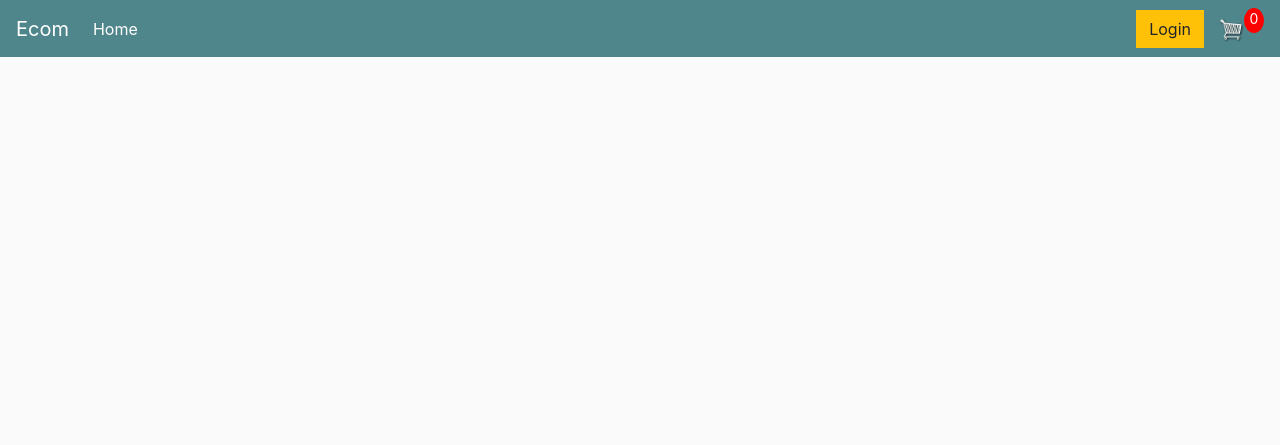
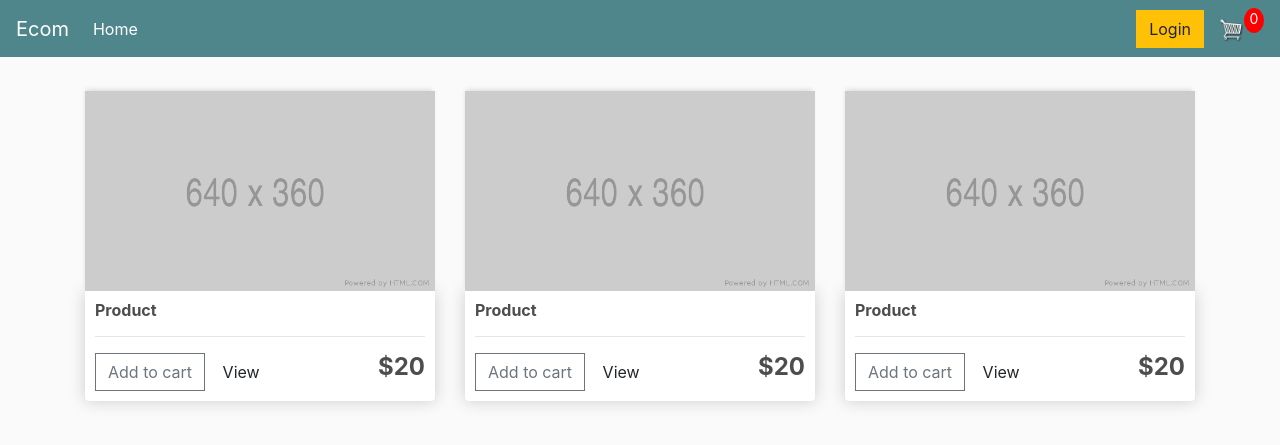
Before and after one commit to yo14/rwid-ecommerce, a Django app: page / in a window 1280 px wide. Shown: the top 445 px of the page. Run offline with Django 3.2, Linux system fonts and the light colour scheme; some libraries are stand-ins or nearby versions.

Commit message:
Materi: Menyelesaikan Home Page

```diff
--- a/ecommerce/store/templates/store/main.html
+++ b/ecommerce/store/templates/store/main.html
@@ -37,6 +37,11 @@
       </div>
     </nav>
 
+    <div class="container">
+      <br>
+      {% block content %}
+      {% endblock %}
+    </div>
 
     <!-- Optional JavaScript -->
     <!-- jQuery first, then Popper.js, then Bootstrap JS -->
--- a/ecommerce/store/templates/store/store.html
+++ b/ecommerce/store/templates/store/store.html
@@ -4,5 +4,38 @@
 
 {% block content %}
 
-<h3>store</h3>
+<div class="row">
+    <div class="col-lg-4">
+        <img src="{% static 'images/placeholder.png' %}" alt="" class="thumbnail">
+        <div class="box-element product">
+            <h6><strong>Product</strong></h6>
+            <hr>
+            <button class="btn btn-outline-secondary add-btn">Add to cart</button>
+            <a href="#" class="btn btn-outline success">View</a>
+            <h4 style="display:inline-block; float:right;"><strong>$20</strong></h4>
+        </div>
+    </div>
+    <div class="col-lg-4">
+        <img src="{% static 'images/placeholder.png' %}" alt="" class="thumbnail">
+        <div class="box-element product">
+            <h6><strong>Product</strong></h6>
+            <hr>
+            <button class="btn btn-outline-secondary add-btn">Add to cart</button>
+            <a href="#" class="btn btn-outline success">View</a>
+            <h4 style="display:inline-block; float:right;"><strong>$20</strong></h4>
+        </div>
+    </div>
+    <div class="col-lg-4">
+        <img src="{% static 'images/placeholder.png' %}" alt="" class="thumbnail">
+        <div class="box-element product">
+            <h6><strong>Product</strong></h6>
+            <hr>
+            <button class="btn btn-outline-secondary add-btn">Add to cart</button>
+            <a href="#" class="btn btn-outline success">View</a>
+            <h4 style="display:inline-block; float:right;"><strong>$20</strong></h4>
+        </div>
+    </div>
+</div>
+
+
 {% endblock content %}
```
Also changed, not shown: ecommerce/static/images/placeholder.png (added).
